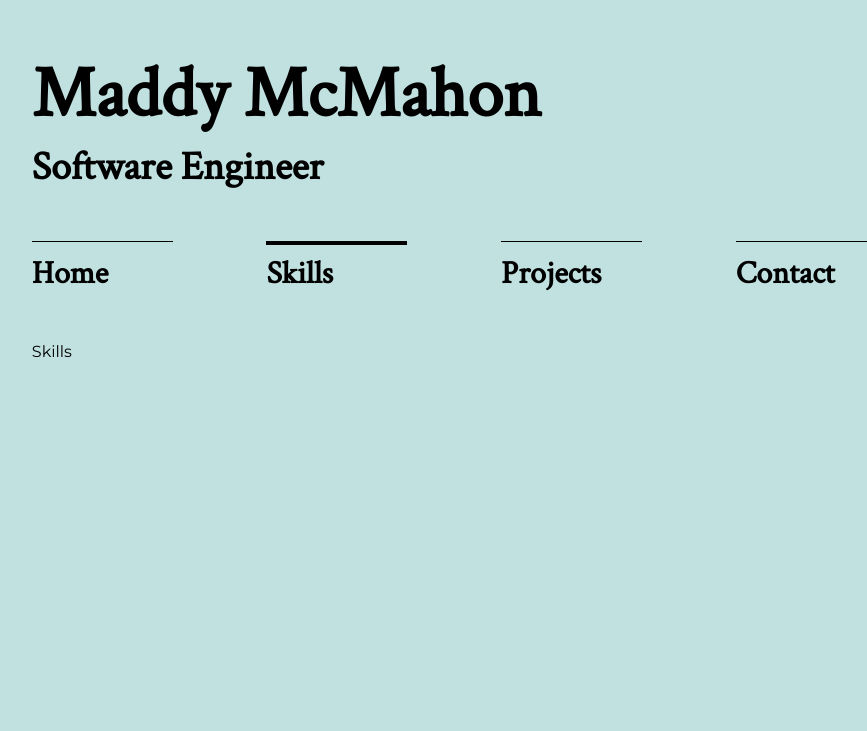
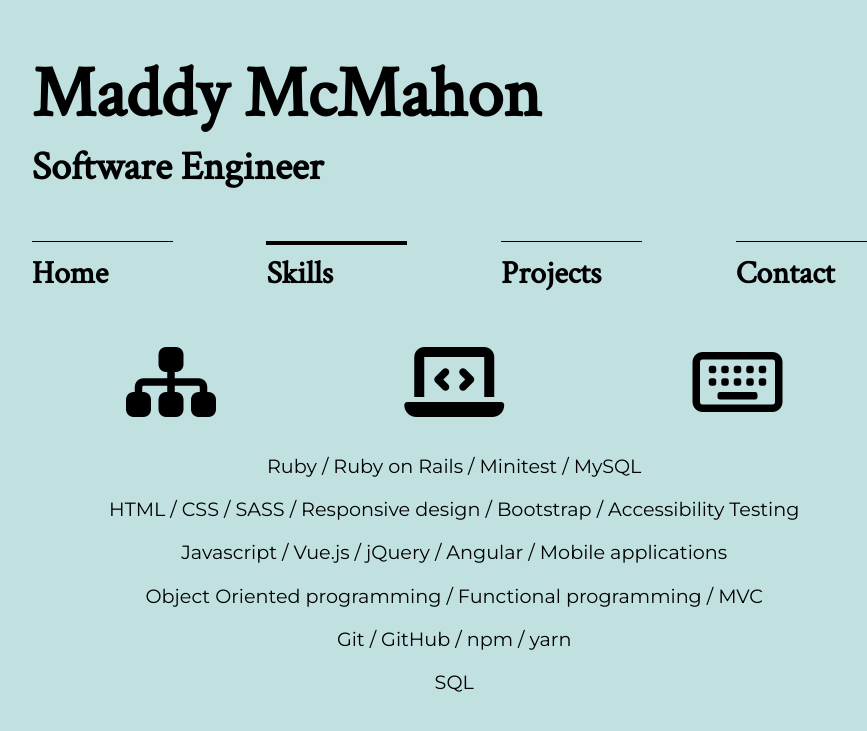
Before and after one commit to mdm106/jekyll-personal-portfolio, a Jekyll site: the page built from skills.html, in a window 1280 px wide. Shown: the top 731 px of the page, without its empty margins (181-1048 px from the left). Built offline with Jekyll 4.4.1, drawn with Linux system fonts in a browser that asks for light colours.

Commit message:
Add skills and styling

```diff
--- a/assets/css/home.css
+++ b/assets/css/home.css
@@ -1,4 +1,4 @@
-.page-content, .main-image {
+.main-image {
     position: relative;
 }
 
--- a/assets/css/layout.css
+++ b/assets/css/layout.css
@@ -21,3 +21,7 @@ header, nav, main {
     font-size: 2.5rem;
     margin: 0;
 }
+
+.page-content {
+    position: relative;
+}
--- a/assets/css/main.css
+++ b/assets/css/main.css
@@ -1,3 +1,4 @@
 @import "layout.css";
 @import "nav.css";
 @import "home.css";
+@import "skills.css";
--- /dev/null
+++ b/assets/css/skills.css
@@ -0,0 +1,12 @@
+.icon-wrapper {
+    display: flex;
+    flex-direction: row;
+    justify-content: space-around;
+    margin-bottom: 2rem;
+}
+
+.main-text-skills {
+    font-size: 1.2rem;
+    line-height: 1.5rem;
+    text-align: center;
+}
--- a/skills.html
+++ b/skills.html
@@ -4,6 +4,17 @@ title: Skills
 permalink: /skills/
 ---
 
-<div>
-    <p>Skills</p>
+<div class="page-content">
+    <div class="icon-wrapper">
+        <i class="fas fa-sitemap fa-5x" aria-hidden="true"></i>
+        <i class="fas fa-laptop-code fa-5x" aria-hidden="true"></i>
+        <i class="far fa-keyboard fa-5x" aria-hidden="true"></i>
+    </div>
+    <section class="main-text-skills">
+        <p>Ruby / Ruby on Rails / Minitest / MySQL</p>
+        <p>HTML / CSS / SASS / Responsive design / Bootstrap / Accessibility Testing</p>
+        <p>Javascript  / Vue.js / jQuery / Angular / Mobile applications</p>
+        <p>Object Oriented programming / Functional programming / MVC</p>
+        <p>Git / GitHub / npm / yarn </p><p>SQL</p>
+    </section>
 </div>
```
